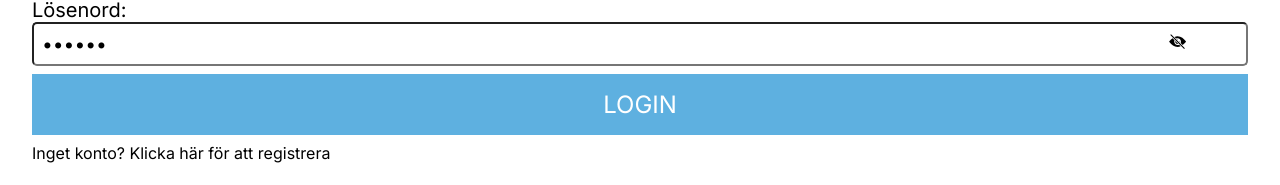
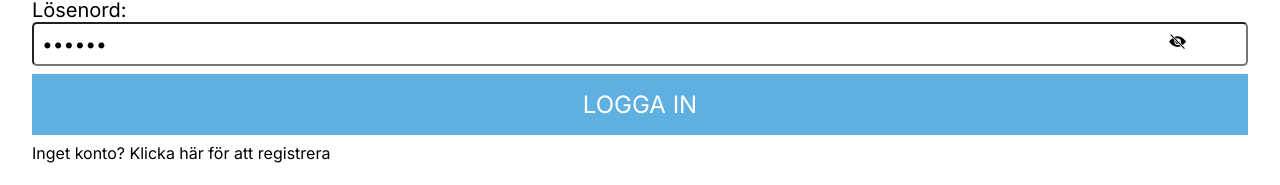
Before and after one commit to lammai442/shui-message-board-app, a React (Vite) app in the folder shui-frontend/: page /auth in a window 1280 px wide. Shown: the part 397-582 px from the top of the page. Built offline with nearby package versions, Linux system fonts and the light colour scheme.

Commit message:
Added button component

```diff
--- /dev/null
+++ b/shui-frontend/src/components/Button/Button.jsx
@@ -0,0 +1,10 @@
+import './Button.css';
+function Button({ className, children, onClick, type }) {
+	return (
+		<button className={className} type={type} onClick={onClick}>
+			{children}
+		</button>
+	);
+}
+
+export default Button;
--- a/shui-frontend/src/components/LoginForm/LoginForm.jsx
+++ b/shui-frontend/src/components/LoginForm/LoginForm.jsx
@@ -6,16 +6,19 @@ import { IoIosEyeOff } from 'react-icons/io';
 import { useNavigate } from 'react-router-dom';
 import { loginApi } from '../../api/auth.js';
 import { useMessageStore } from '../../stores/useMessageStore.js';
+import Button from '../Button/Button.jsx';
 function LoginForm({ setLoginForm }) {
 	const usernameRef = useRef();
 	const passwordRef = useRef();
 	const navigate = useNavigate();
 	const [showPsw, setShowPsw] = useState(false);
+	const [errorFormMsg, setErrorFormMsg] = useState(null);
 	const showMsg = useMessageStore((state) => state.showMsg);
 	const updateUserStorage = useAuthStore((state) => state.updateUserStorage);
 
 	const loginUser = async (e) => {
 		e.preventDefault();
+		setErrorFormMsg(null);
 		const response = await loginApi({
 			username: usernameRef.current.value,
 			password: passwordRef.current.value,
@@ -35,9 +38,9 @@ function LoginForm({ setLoginForm }) {
 				navigate('/')
 			);
 		} else if (response.data.message === 'Wrong password')
-			showMsg('Fel lösenord', false);
+			setErrorFormMsg('Fel lösenord');
 		else {
-			showMsg('Användarnamnet finns inte i databasen', false);
+			setErrorFormMsg('Användarnamnet finns inte i databasen');
 		}
 	};
 
@@ -75,9 +78,10 @@ function LoginForm({ setLoginForm }) {
 					/>
 				)}
 			</label>
-			<button className='form__btn' type='submit'>
-				LOGIN
-			</button>
+			{errorFormMsg && <p className='error_msg'>{errorFormMsg}</p>}
+			<Button className={'form__btn'} type={'submit'}>
+				LOGGA IN
+			</Button>
 			<p className='form__text'>
 				Inget konto?{' '}
 				<span
--- a/shui-frontend/src/components/Nav/Nav.jsx
+++ b/shui-frontend/src/components/Nav/Nav.jsx
@@ -4,6 +4,7 @@ import { useNavigate } from 'react-router-dom';
 import { CgProfile } from 'react-icons/cg';
 import { RiArrowRightSLine } from 'react-icons/ri';
 import shuiLogoBlackBold from '../../assets/logo/shui-logo-black-bold.svg';
+import shuiLogoGroupBlack from '../../assets//logo/shui-logo-group-black-bold.svg';
 
 function Nav({ openMenu, setOpenMenu }) {
 	const { avatar, username } = useAuthStore((state) => state.user);
@@ -12,10 +13,10 @@ function Nav({ openMenu, setOpenMenu }) {
 
 	const navItems = [
 		{
-			title: 'Profilsidan',
-			subtitle: 'Se och ändra din profil',
-			Icon: CgProfile,
-			route: '/profile',
+			title: 'Shuiflödet',
+			subtitle: 'Se alla meddelanden',
+			customIcon: shuiLogoGroupBlack,
+			route: '/',
 		},
 		{
 			title: 'Meddelanden',
@@ -23,6 +24,12 @@ function Nav({ openMenu, setOpenMenu }) {
 			// Icon: CgProfile,
 			customIcon: shuiLogoBlackBold,
 			route: '/messages',
+		},
+		{
+			title: 'Profilsidan',
+			subtitle: 'Se och ändra din profil',
+			Icon: CgProfile,
+			route: '/profile',
 		},
 	];
 
--- a/shui-frontend/src/components/RegisterForm/RegisterForm.jsx
+++ b/shui-frontend/src/components/RegisterForm/RegisterForm.jsx
@@ -5,10 +5,10 @@ import { IoEyeSharp } from 'react-icons/io5';
 import { IoIosEyeOff } from 'react-icons/io';
 import { useNavigate } from 'react-router-dom';
 import { registerApi } from '../../api/auth.js';
-import ShowMsg from '../ShowMsg/ShowMsg.jsx';
 import { generateNb } from '../../utils/generateNb.js';
 import { useMessageStore } from '../../stores/useMessageStore.js';
 import { validateUser } from '../../utils/validateUser.js';
+import Button from '../Button/Button.jsx';
 
 function RegisterForm({ setLoginForm }) {
 	const usernameRef = useRef();
@@ -58,8 +58,6 @@ function RegisterForm({ setLoginForm }) {
 					navigate('/')
 				);
 			} else {
-				console.log(response);
-
 				setErrorFormMsg(response.data.message);
 			}
 		}
@@ -159,9 +157,9 @@ function RegisterForm({ setLoginForm }) {
 					/>
 				</label>
 				{errorFormMsg && <p className='error_msg'>{errorFormMsg}</p>}
-				<button className='form__btn' type='submit'>
+				<Button className={'form__btn'} type={'submit'}>
 					Registrera
-				</button>
+				</Button>
 				<p className='form__text'>
 					Redan medlem?{' '}
 					<span
--- a/shui-frontend/src/pages/AuthPage/AuthPage.jsx
+++ b/shui-frontend/src/pages/AuthPage/AuthPage.jsx
@@ -7,7 +7,7 @@ import RegisterForm from '../../components/RegisterForm/RegisterForm';
 function LoginPage() {
 	const [loginForm, setLoginForm] = useState(true);
 	return (
-		<div>
+		<main>
 			<section className='auth__top-hero'>
 				<img
 					src={shuiLogoWhite}
@@ -22,7 +22,7 @@ function LoginPage() {
 					<RegisterForm setLoginForm={setLoginForm} />
 				)}
 			</main>
-		</div>
+		</main>
 	);
 }
 
--- a/shui-frontend/src/pages/HomePage/HomePage.jsx
+++ b/shui-frontend/src/pages/HomePage/HomePage.jsx
@@ -5,6 +5,7 @@ function HomePage() {
 	return (
 		<div>
 			<Header title={'HEM'} />
+			<main></main>
 		</div>
 	);
 }
--- a/shui-frontend/src/pages/ProfilePage/ProfilePage.jsx
+++ b/shui-frontend/src/pages/ProfilePage/ProfilePage.jsx
@@ -143,8 +143,7 @@ function ProfilePage() {
 	return (
 		<div>
 			<Header title={'ÄNDRA PROFIL'} />
-			<main>
-				<div className='main__wrapper'>
+			<main className='main__wrapper'>
 				<form className='form' onSubmit={handleSubmit}>
 					<img
 						className='form__avatar-img'
@@ -203,7 +202,6 @@ function ProfilePage() {
 						ÄNDRA
 					</button>
 				</form>
-				</div>
 			</main>
 		</div>
 	);
```
Also changed, not shown: shui-frontend/src/assets/logo/shui-logo-group-black-bold.svg (added), shui-frontend/src/assets/logo/shui-logo-group-black.svg (added), shui-frontend/src/components/Button/Button.css (added). Lines whose indentation alone changed are shown as unchanged.
